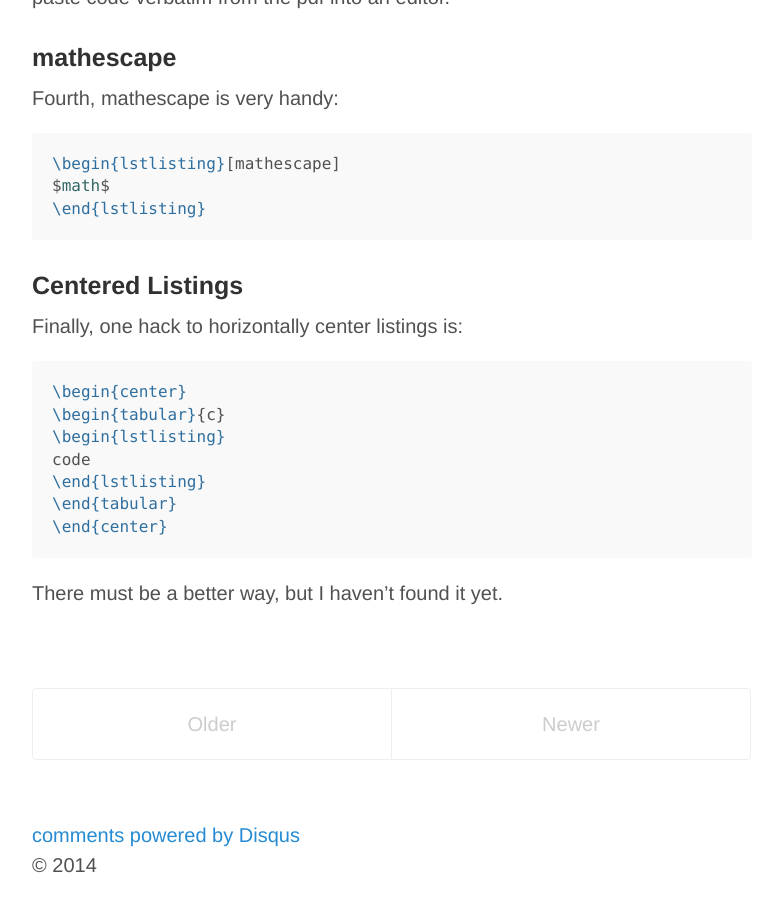
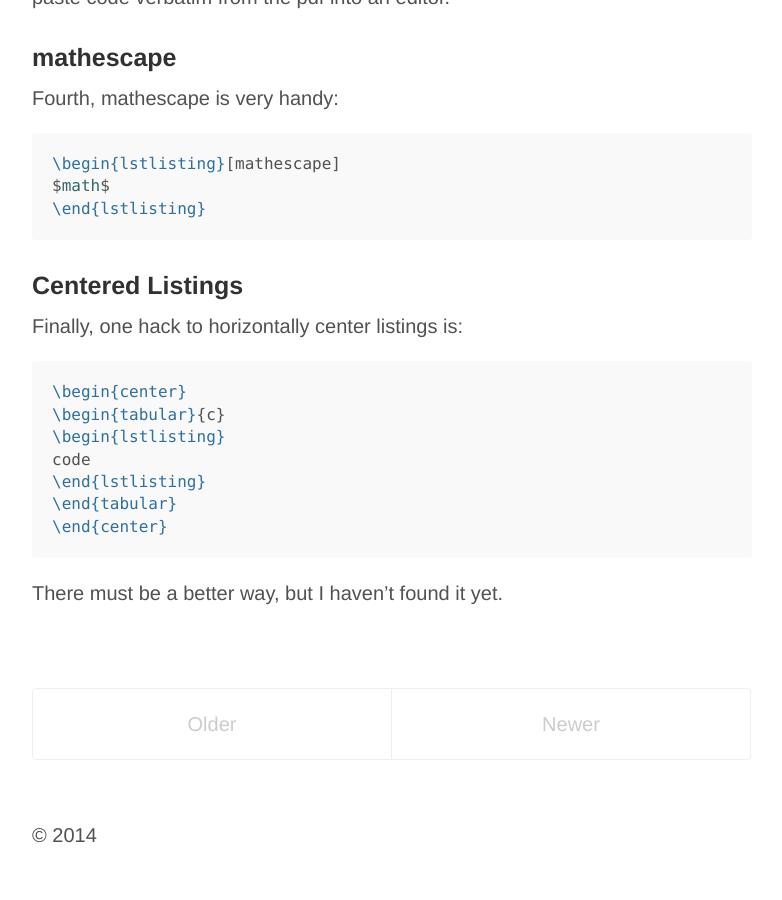
Before and after one commit to gstew5/gstew5.github.io, a Jekyll site: the page built from index.html, in a window 1280 px wide and 900 px high, scrolled down 1992 px. Shown: the whole window, without its empty margins (248-1030 px from the left). Built offline with Jekyll 4.4.1, drawn with Linux system fonts in a browser that asks for light colours; Markdown is read by kramdown in place of the engine named in the settings; the list of posts is cut into pages by our own code; comment, search, counter and statistics services are not loaded; after the commit the page ends 2862 px from its top, so only the background shows below that.

Commit message:
Update default.html

```diff
--- a/_layouts/default.html
+++ b/_layouts/default.html
@@ -17,8 +17,6 @@
       </div>
 
       {{ content }}
-
-      {% include comments.html %}
 
       <div class="footer">
         <p>
```
